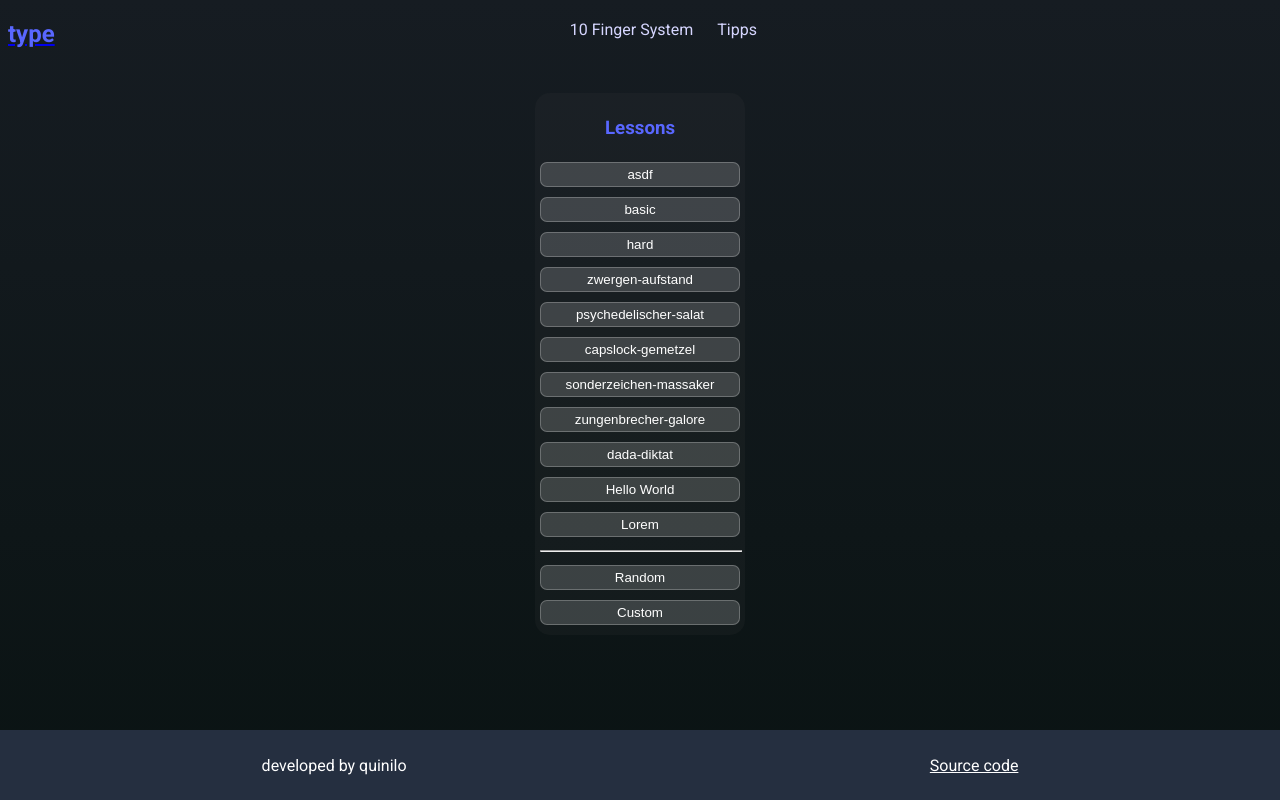
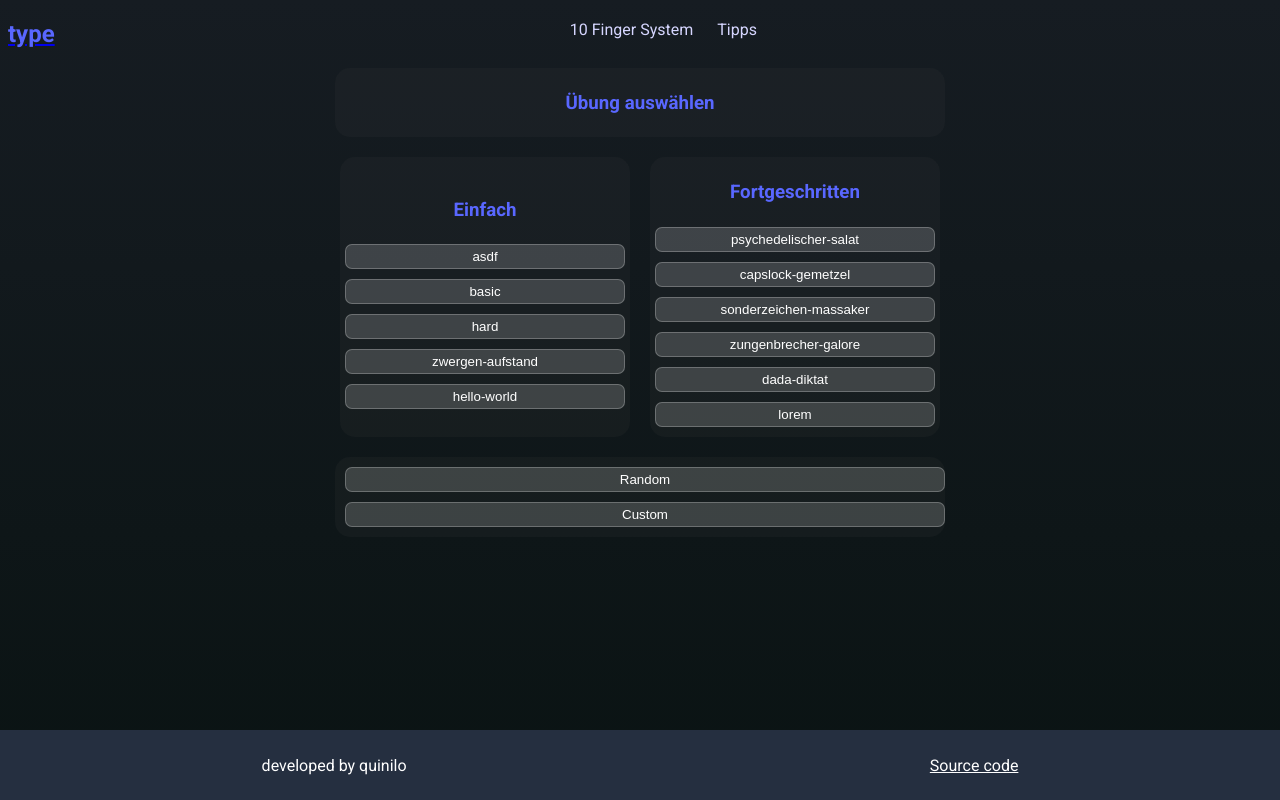
Before and after one commit to quinilo/qtype, a SvelteKit app: page /lesson in a window 1280 px wide. Built offline with nearby package versions, Linux system fonts and the light colour scheme.

Commit message:
improved lesson select ui

```diff
--- a/src/routes/lesson/+page.svelte
+++ b/src/routes/lesson/+page.svelte
@@ -7,47 +7,59 @@
 
     let lessons = [
         {
+
             name: "asdf",
+            category: "easy",
             content: "asdfjklö asdfjklö fjdkslaö asdfjklö dada fafa jaka lala sasa kaja dada fafa dad dad fad fad sad sad lad lad jad jad hallo hage fahl dase kahl sala lade jall"
         },
         {
             name: "basic",
+            category: "easy",
             content: "Jeden Tag will ich gerne spielen. Ich tippe gerne. Das Tippen macht mir Spaß. Alle Buchstaben kenne ich schon. Die flinken Finger tippen schnell. Eine ruhige Hand hilft dir beim Schreiben auf der Tastatur. wir üben jeden tag ein kleines stück weiter."
         },
         {
             name: "hard",
+            category: "easy",
             content: "Das Schreiben mit der Tastatur gehört heute zu den wichtigsten Grundkompetenzen in Schule und Beruf. Wer das Zehnfingersystem beherrscht, spart jeden Tag viel Zeit und schont die Gelenke. Am Anfang braucht man etwas Geduld, bis sich das Muskelgedächtnis entwickelt hat. Wichtig ist vor allem, den Blick vom Bildschirmrand oder der Tastatur wegzuhalten und die Grundstellung nicht zu verlieren. Mit ein wenig Übung am Tag wirst du schnell Fortschritte bemerken."
         },
         {
             "name": "zwergen-aufstand",
+            category: "easy",
             "content": "Grummel-brummel-zischel-krach! Wer hat den Keks aus der Dose geklaut? Ein winziger Wichtel mit riesigen Stiefeln stolperte über ein langes Kabel. Zack! Düsenantrieb aktiviert. Der Toaster fliegt jetzt zum Mond. Tschüssi, kleiner Toaster!"
         },
         {
             "name": "psychedelischer-salat",
+            category: "hard",
             "content": "Zickzack-Zitter-Aal im Limonaden-Ozean! Fliegende Gurken-Ritter bewerfen die Senf-Festung mit Konfitüre-Kanonen. Warum liegt hier überhaupt Stroh? Egal, knabber an der lila Pixel-Waffel, während die Tasten im Kreis tanzen. Huba-huba-hoppla!"
         },
         {
             "name": "capslock-gemetzel",
+            category: "hard",
             "content": "wArUm ScHrEiBsT dU nIcHt NoRmAl?! dIeSeS sTeNdEl-dEnDeL-dInG bRiNgT mEiNe FiNgEr ZuM gLüHeN. hIlFe, mein cApSlOcK iSt KaPuTt! oDeR iSt DaS eInFaCh NuR dEr NEUESTE tReNd AuS dEm iNtErNeT? zAcK-zIcK-zUcK-wEg!"
         },
         {
             "name": "sonderzeichen-massaker",
+            category: "hard",
             "content": "@@@ Wichtiges_Update_v2.0_BETA @@@ [Status: !!KRITISCH!!] {Index===>99} ~~~ (Prozent: 42,7%) +++ #HashtagDesWahnsinns ~~~ Kannst du das flüssig tippen? <--- Wenn ja, bist du ein Gott. ---> Oder ein sehr schneller Roboter... (Systemfehler: 0x80070002?!)"
         },
         {
             "name": "zungenbrecher-galore",
+            category: "hard",
             "content": "Zwischen zwei Zwetschgenzweigen zwitschern zwei geschwätzige Schwalben. Fischers Fritze fischt frische Fische, aber der fiese Friesen-Fürst frittiert faule Flundern flach. Blaukraut bleibt Blaukraut und Brautkleid bleibt Brautkleid. Schneller! Noch schneller!"
         },
         {
             "name": "dada-diktat",
+            category: "hard",
             "content": "Mumpitz im Quadrat! Kladderadatsch! Der Rhabarberkompott-Roboter dekomprimiert die dadaistische Datensuppe. Flupp-di-wupp, das Klappkrokodil klaubt klebrige Kaugummis. Schnickschnack, Humbug, Pustekuchen, Firlefanz und Pipapo. Ende der Durchsage."
         },
         {
-            name: "Hello World",
+            name: "hello-world",
+            category: "easy",
             content: "Hello World Hello World"
         },
         {
-            name: "Lorem",
+            name: "lorem",
+            category: "hard",
             content: "Lorem ipsum dolor sit amet, consetetur sadipscing elitr, sed diam nonumy eirmod tempor invidunt ut labore et dolore magna aliquyam erat, sed diam voluptua. At vero eos et accusam et justo duo dolores et ea rebum. Stet clita kasd gubergren, no sea takimata sanctus est Lorem ipsum dolor sit amet. Lorem ipsum dolor sit amet, consetetur sadipscing elitr, sed diam nonumy eirmod tempor invidunt ut labore et dolore magna aliquyam erat, sed diam voluptua. At vero eos et accusam et justo duo dolores et ea rebum. Stet clita kasd gubergren, no sea takimata sanctus est Lorem ipsum dolor sit amet."
         }
     ]
@@ -79,9 +91,10 @@
         }
 
         for (let i = 1; i <= 50; i++) {
-            console.log(randomFromPool())
             randomizedLesson = randomizedLesson + randomFromPool() + " "
         }
+
+        startLesson(randomizedLesson)
 
     }
 
@@ -101,14 +114,34 @@
         <button class="btn" on:click={() => {restartLesson()}}>Übung neu starten</button>
     </div>
 {:else}
-    <section id="select-lesson" class="flex-center">
-        <div class="highlight flex-column flex-center ">
-            <h3>Lessons</h3>
-            {#each lessons as lesson}
-                <button class="btn" on:click={() => {startLesson(lesson.content)}
-            }>{lesson.name}</button>
-            {/each}
-            <hr>
+    <section id="select-lesson">
+        <div class="highlight text-center">
+            <h3>Übung auswählen</h3>
+        </div>
+
+        <div class="split">
+
+            <div class="highlight flex-column flex-center menu" style="margin-right: 20px">
+                <h3>Einfach</h3>
+                {#each lessons as lesson}
+                    {#if lesson.category === "easy"}
+                        <button class="btn" on:click={() => {startLesson(lesson.content)}}>{lesson.name}</button>
+                    {/if}
+                {/each}
+            </div>
+
+            <div class="highlight flex-column flex-center menu">
+                <h3>Fortgeschritten</h3>
+                {#each lessons as lesson}
+                    {#if lesson.category === "hard"}
+                        <button class="btn" on:click={() => {startLesson(lesson.content)}}>{lesson.name}</button>
+                    {/if}
+                {/each}
+            </div>
+
+        </div>
+
+        <div class="highlight">
             <button class="btn" on:click={() => {randomLesson()}}>Random</button>
             <button class="btn" on:click={() => {randomLesson()}}>Custom</button>
         </div>
@@ -121,6 +154,12 @@
     }
 
     #select-lesson div {
-        min-width: 200px;
+        margin-inline: auto;
+        max-width: 600px;
+        margin-block: 10px;
+    }
+
+    .menu {
+        width: 100%;
     }
 </style>
```
